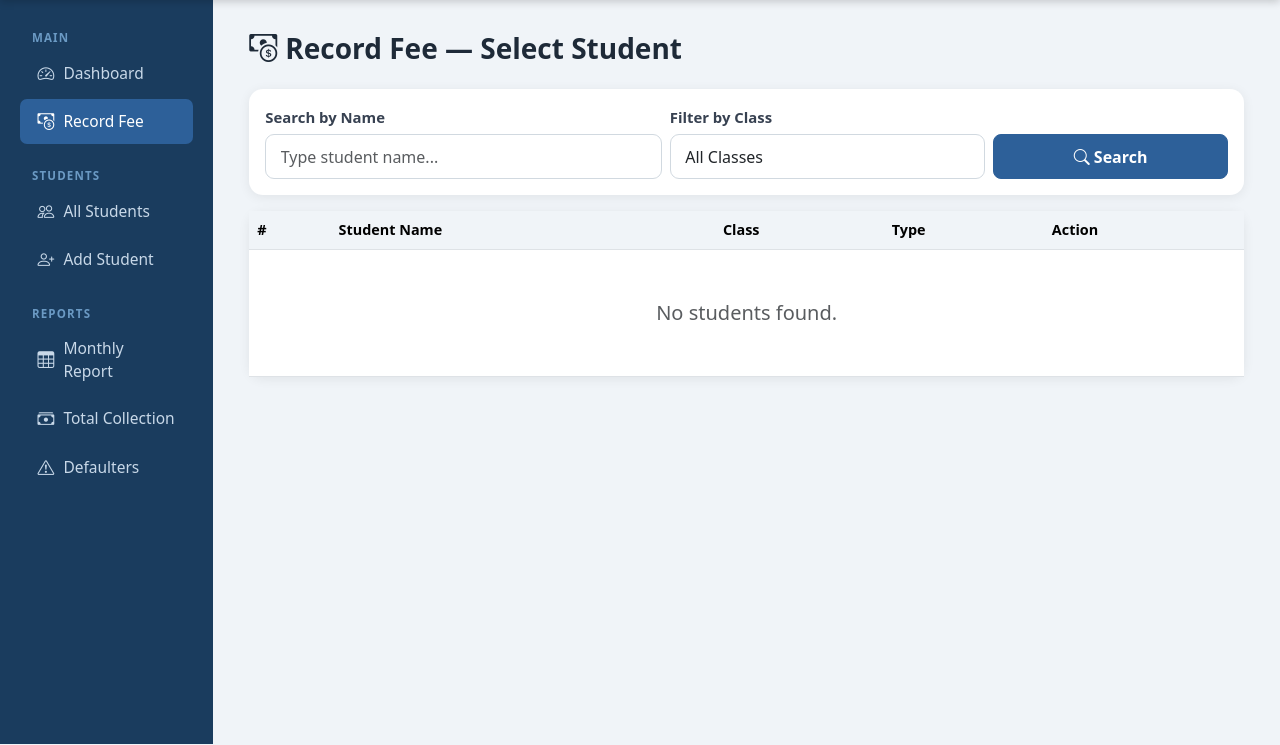
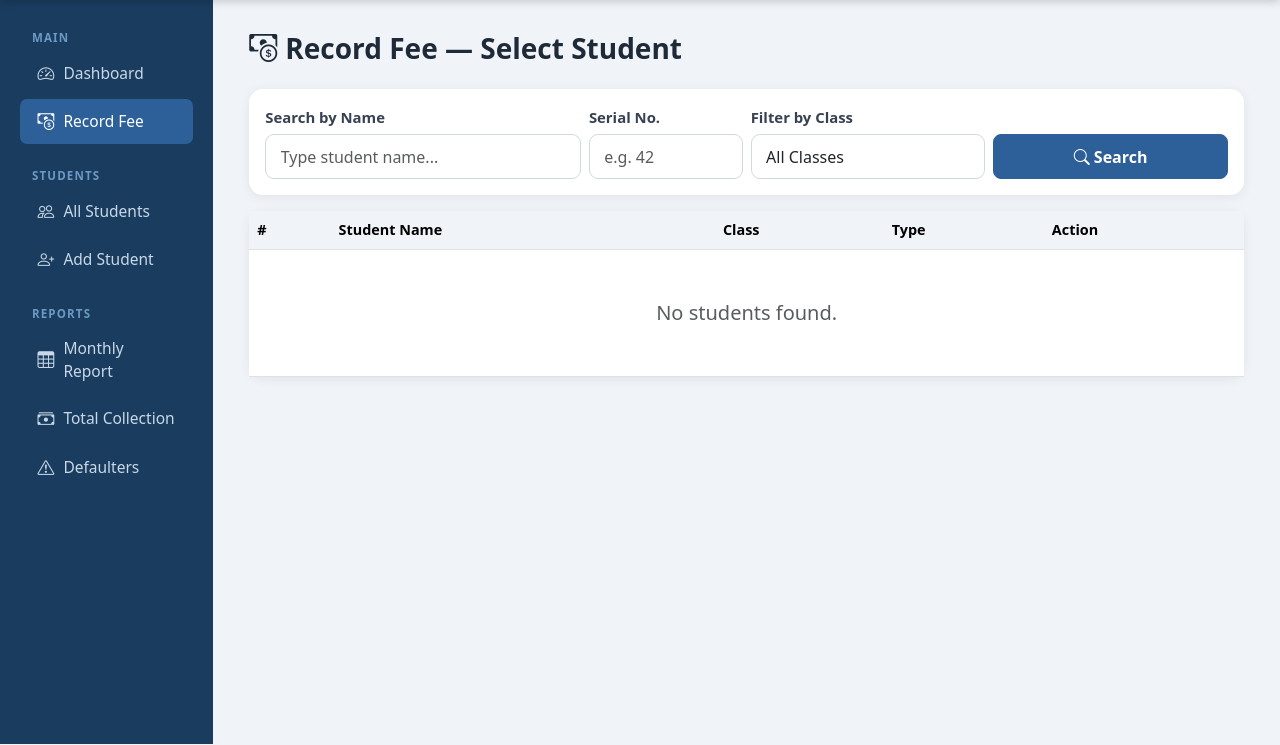
Before and after one commit to Anushka-2003/fee-management-system, a Django app: page /fees/entry/ in a window 1280 px wide. Shown: the part 55-800 px from the top of the page. Run offline with Django 4.2, Linux system fonts and the light colour scheme; the visitor is signed in with stand-in values (Sample User, id 1); data comes from the database, SQL or seed files in the repository; data that the repository does not hold is empty.

Commit message:
Add serial number filter to student search form

```diff
--- a/templates/fees/fee_entry_select.html
+++ b/templates/fees/fee_entry_select.html
@@ -8,11 +8,15 @@
 <div class="card mb-3 no-print">
   <div class="card-body">
     <form method="get" class="row g-2 align-items-end">
-      <div class="col-md-5">
+      <div class="col-md-4">
         <label class="form-label fw-semibold">Search by Name</label>
         <input type="text" name="q" value="{{ q }}" class="form-control form-control-lg" placeholder="Type student name...">
       </div>
-      <div class="col-md-4">
+      <div class="col-md-2">
+        <label class="form-label fw-semibold">Serial No.</label>
+        <input type="number" name="serial" value="{{ serial_filter }}" class="form-control form-control-lg" placeholder="e.g. 42" min="1">
+      </div>
+      <div class="col-md-3">
         <label class="form-label fw-semibold">Filter by Class</label>
         <select name="class_id" class="form-select form-select-lg">
           <option value="">All Classes</option>
```
